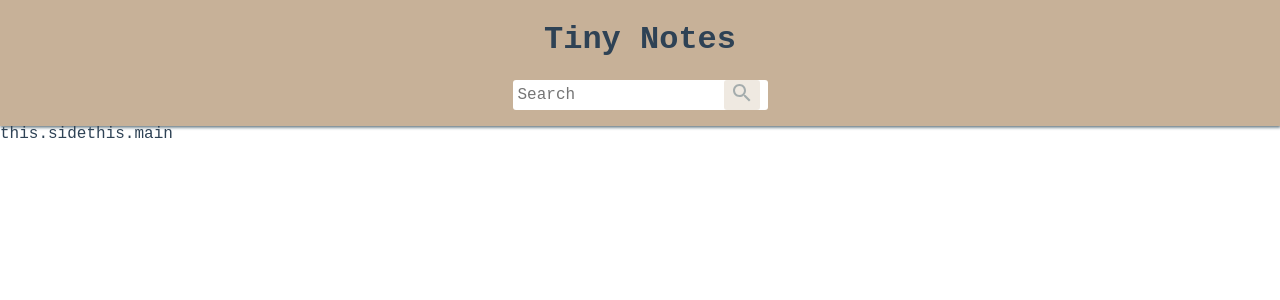
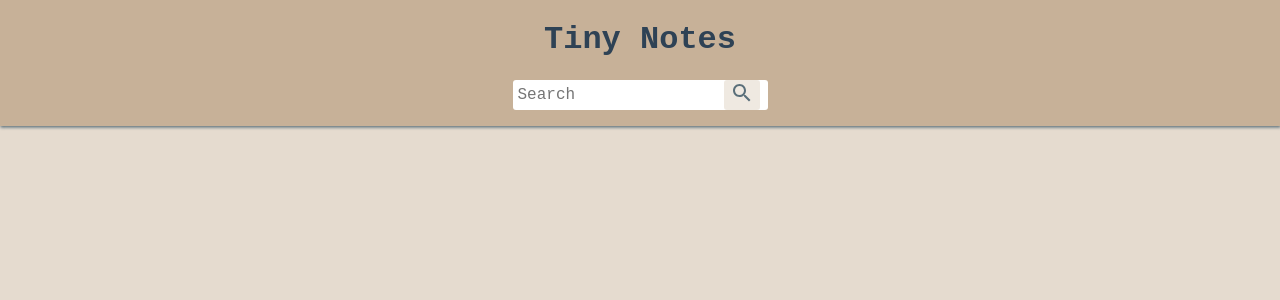
Before and after one commit to KainNhantumbo/Nava-Notes-App, a React (Create React App) app: page / in a window 1280 px wide. Shown: the top 300 px of the page. Built offline with nearby package versions, Linux system fonts and the light colour scheme.

Commit message:
Otimizada a importação de SVG para o Header

```diff
--- a/src/App.jsx
+++ b/src/App.jsx
@@ -7,7 +7,7 @@ function App() {
   return (
     <>
       <Header />
-      <Sidebar />
+      {/* <Sidebar /> */}
       <MainApp />
     </>
   );
--- a/src/Components/Header.jsx
+++ b/src/Components/Header.jsx
@@ -1,14 +1,14 @@
 import React from 'react';
+import SearchSvg from '../svgs/search.svg';
 
 const Header = () => {
-    const img = "./svgs/search.svg";
     return (
         <div className="headerContainer">
             <h1>Tiny Notes</h1>
             <label htmlFor="search">
                 <input type="text" id="search" placeholder="Search"/>
                 <button>
-                    <svg xmlns="http://www.w3.org/2000/svg" height="24px" viewBox="0 0 24 24" width="24px" fill="#000"><path d="M0 0h24v24H0z" fill="none"/><path d="M15.5 14h-.79l-.28-.27C15.41 12.59 16 11.11 16 9.5 16 5.91 13.09 3 9.5 3S3 5.91 3 9.5 5.91 16 9.5 16c1.61 0 3.09-.59 4.23-1.57l.27.28v.79l5 4.99L20.49 19l-4.99-5zm-6 0C7.01 14 5 11.99 5 9.5S7.01 5 9.5 5 14 7.01 14 9.5 11.99 14 9.5 14z"/></svg>
+                <img src={SearchSvg} alt="searchIcon" />
                 </button>
             </label>
         </div>
--- a/src/Components/MainApp.jsx
+++ b/src/Components/MainApp.jsx
@@ -1,8 +1,37 @@
 import React from 'react';
 
+
 const MainApp = () => {
+
+    const notesData = [
+        {
+            id: 0,
+            content: 'Fazer a barba',
+            completed: false
+        },
+        {
+            id: 1,
+            content: 'Lavar a roupa',
+            completed: false
+        },
+        {
+            id: 2,
+            content: 'Ir ao Churrasco',
+            completed: true
+        },
+        {
+            id: 3,
+            content: 'Alimentar Coelhos',
+            completed: false
+        }
+    ]
+
     return (
-        <span>this.main</span>
+        <section className="mainContainer">
+            <div>
+
+            </div>
+        </section>
     )
 }
 export default MainApp;
--- a/src/Sass/_base.scss
+++ b/src/Sass/_base.scss
@@ -8,6 +8,7 @@ $white-color: #fff;
 
 body {
     font-family: "PT Sans", 'Montserrat', monospace, sans-serif;
+    background-color: rgba($secondary-lighter-color, .8)
 }
 
 .headerContainer {
--- /dev/null
+++ b/src/Sass/_mainApp.scss
@@ -0,0 +1,15 @@
+$primary-color: #5A6F7A;
+$secondary-color: #C7B198;
+$secondary-lighter-color: #DFD3C3;
+$brown-color: #F0ECE3;
+$dark-color: #7A7B7F;
+$fullDark-color: #000;
+$white-color: #fff;
+
+.mainConatiner {
+    display: flex;
+    justify-content: center;
+    flex-direction: column;
+
+
+}
--- a/src/Sass/main.css
+++ b/src/Sass/main.css
@@ -404,6 +404,7 @@ template {
 
 body {
   font-family: "PT Sans", 'Montserrat', monospace, sans-serif;
+  background-color: rgba(223, 211, 195, 0.8);
 }
 
 .headerContainer {
@@ -473,4 +474,17 @@ body {
 .headerContainer label button svg:hover {
   fill: #5A6F7A;
 }
+
+.mainConatiner {
+  display: -webkit-box;
+  display: -ms-flexbox;
+  display: flex;
+  -webkit-box-pack: center;
+      -ms-flex-pack: center;
+          justify-content: center;
+  -webkit-box-orient: vertical;
+  -webkit-box-direction: normal;
+      -ms-flex-direction: column;
+          flex-direction: column;
+}
 /*# sourceMappingURL=main.css.map */
--- a/src/Sass/main.scss
+++ b/src/Sass/main.scss
@@ -1,3 +1,4 @@
 @import './lib/reset';
 @import './lib/normalize';
 @import './base';
+@import './mainApp';
```
Also changed, not shown: src/svgs/search.svg, 1 other file (tests, documents, lock files or other folders).
